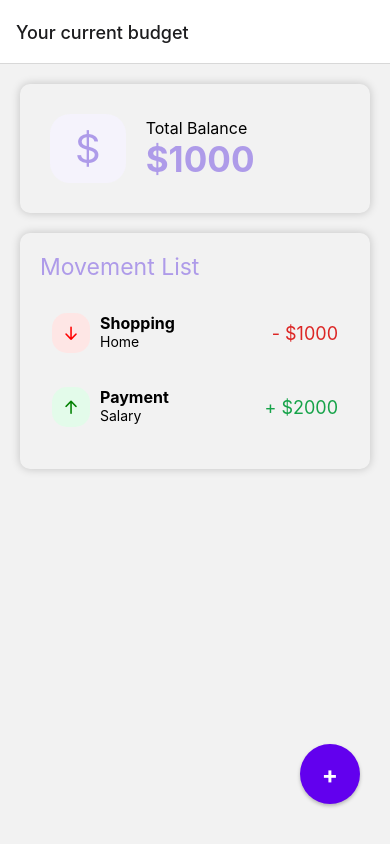
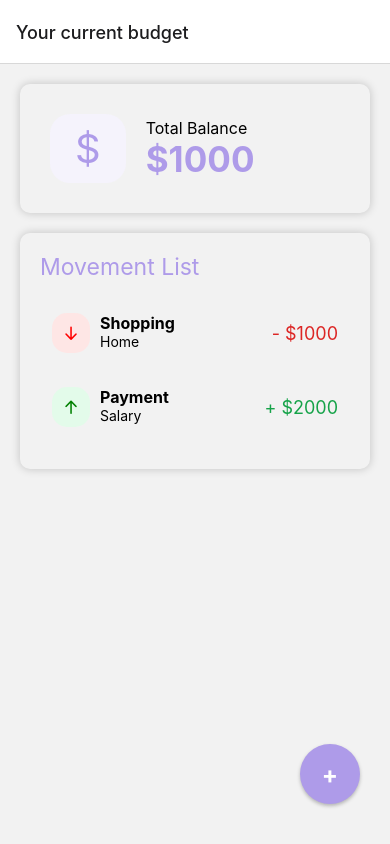
Before and after one commit to Danieruone/rn-budget, a React Native app: screen /Home in a window 390 px wide. Built offline with nearby package versions, Linux system fonts and the light colour scheme.

Commit message:
:sparkles: Implement primary color in floating action button component

```diff
--- a/src/components/shared/FloatingActionButton.tsx
+++ b/src/components/shared/FloatingActionButton.tsx
@@ -1,13 +1,18 @@
 import React from "react";
-import { TouchableOpacity, View, Text, StyleSheet } from "react-native";
+import { useTheme } from "@react-navigation/native";
+import { TouchableOpacity, Text, StyleSheet } from "react-native";
 
 export const FloatingActionButton = () => {
+  const { colors } = useTheme();
   const handleAddPress = () => {
     alert("¡Botón flotante presionado!");
   };
 
   return (
-    <TouchableOpacity style={styles.floatingButton} onPress={handleAddPress}>
+    <TouchableOpacity
+      style={[styles.floatingButton, { backgroundColor: colors.primary }]}
+      onPress={handleAddPress}
+    >
       <Text style={styles.buttonText}>+</Text>
     </TouchableOpacity>
   );
@@ -26,7 +31,6 @@ const styles = StyleSheet.create({
     position: "absolute",
     bottom: 40,
     right: 30,
-    backgroundColor: "#6200ee",
     width: 60,
     height: 60,
     borderRadius: 30,
```
